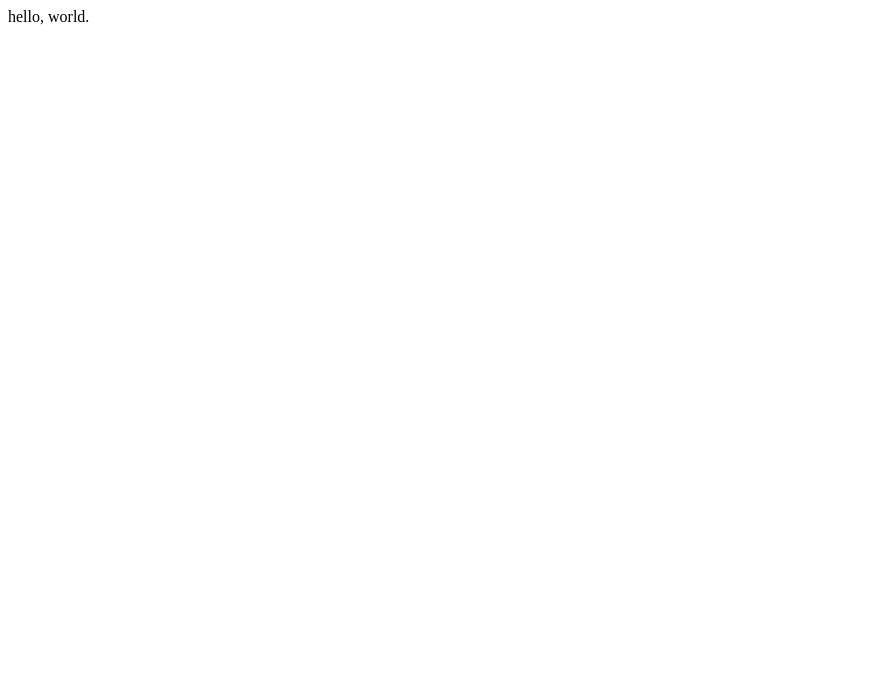
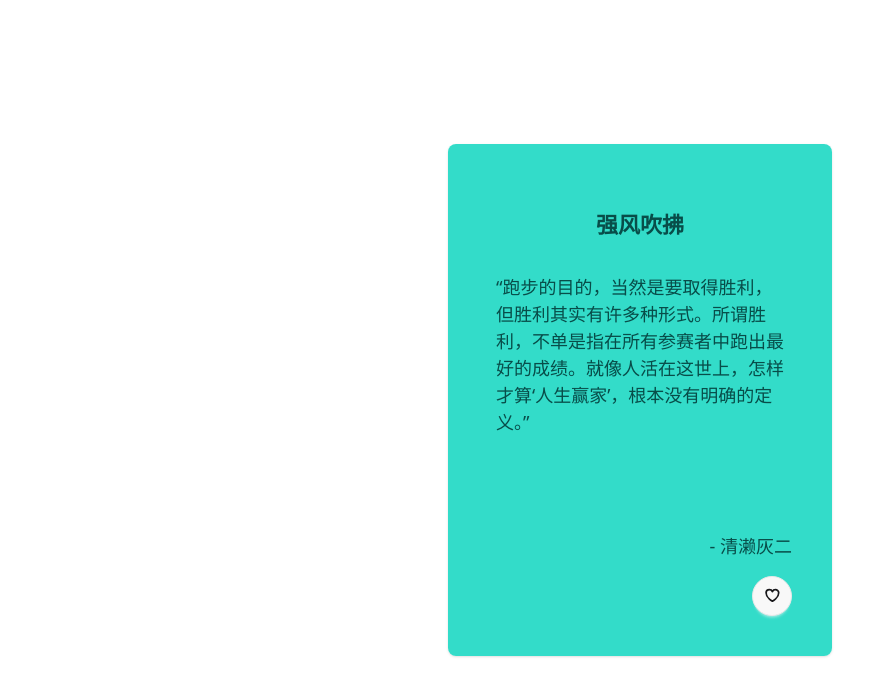
Before and after one commit to sddtc/motto-card, a React (Vite) app: page / in a window 1280 px wide. Shown: the top 696 px of the page, without its empty margins (0-887 px from the left). Built offline with nearby package versions, Linux system fonts and the light colour scheme.

Commit message:
[featuer] draw basic motto card

```diff
--- a/index.html
+++ b/index.html
@@ -2,8 +2,8 @@
 <html lang="en">
 
 <head>
-    <title>placeholder</title>
-    <link rel="stylesheet" href="./public/styles.css" />
+    <title>motto-card</title>
+    <link rel="stylesheet" href="./styles/app.css" />
     <link rel="icon" href="./public/favicon.ico" type="image/x-icon" />
 </head>
 
--- a/package.json
+++ b/package.json
@@ -1,6 +1,6 @@
 {
-  "name": "placeholder",
-  "version": "0.0.0",
+  "name": "motto-card",
+  "version": "0.0.1",
   "description": "based on React",
   "scripts": {
     "dev": "vite dev",
--- /dev/null
+++ b/src/app.jsx
@@ -0,0 +1,22 @@
+import React from 'react'
+
+export default function App() {
+    return (
+        <div className="motto-card-container">
+            <div className="motto-card-animation-default">
+                <div className="motto-card-base">
+                    <div className="card-body">
+                        <div className="card-title motto-card-title">强风吹拂</div>
+                        <div className="motto-card-content">“跑步的目的，当然是要取得胜利，但胜利其实有许多种形式。所谓胜利，不单是指在所有参赛者中跑出最好的成绩。就像人活在这世上，怎样才算‘人生赢家’，根本没有明确的定义。”</div>
+                        <div className="motto-card-author">- 清濑灰二</div>
+                        <div className="motto-card-actions">
+                            <button className="btn btn-circle">
+                                <svg xmlns="http://www.w3.org/2000/svg" fill="none" viewBox="0 0 24 24" strokeWidth="2.5" stroke="currentColor" className="size-[1.2em]"><path strokeLinecap="round" strokeLinejoin="round" d="M21 8.25c0-2.485-2.099-4.5-4.688-4.5-1.935 0-3.597 1.126-4.312 2.733-.715-1.607-2.377-2.733-4.313-2.733C5.1 3.75 3 5.765 3 8.25c0 7.22 9 12 9 12s9-4.78 9-12Z" /></svg>
+                            </button>
+                        </div>
+                    </div>
+                </div>
+            </div>
+        </div>
+    )
+}
--- a/src/index.jsx
+++ b/src/index.jsx
@@ -1,12 +1,15 @@
 import React from 'react'
 import { createRoot } from "react-dom/client"
 import { BrowserRouter } from "react-router-dom"
+import App from './app.jsx'
 
 const container = document.getElementById("root")
 const root = createRoot(container)
 
 root.render(
-  <BrowserRouter>
-    <div>hello, world.</div>
-  </BrowserRouter>
+  <div data-theme="light">
+    <BrowserRouter>
+      <App />
+    </BrowserRouter>
+  </div>
 )
--- /dev/null
+++ b/styles/app.css
@@ -0,0 +1,35 @@
+@import "tailwindcss";
+
+@plugin "daisyui" {
+    themes: all;
+    logs: true;
+}
+
+.motto-card-container {
+    @apply flex justify-center items-center min-h-screen;
+}
+
+.motto-card-animation-default {
+    @apply cursor-pointer;
+}
+
+.motto-card-base {
+    @apply card card-xl shadow-sm w-96 h-[32rem];
+    @apply bg-accent/80 text-accent-content;
+}
+
+.motto-card-title {
+    @apply h-[20%] flex items-center justify-center;
+}
+
+.motto-card-content {
+    @apply h-[60%] flex justify-center px-2;
+}
+
+.motto-card-author {
+    @apply h-[10%] flex items-center justify-end;
+}
+
+.motto-card-actions {
+    @apply h-[10%] flex card-actions items-center justify-end;
+}
```
Also changed, not shown: 1 other file (tests, documents, lock files or other folders).
